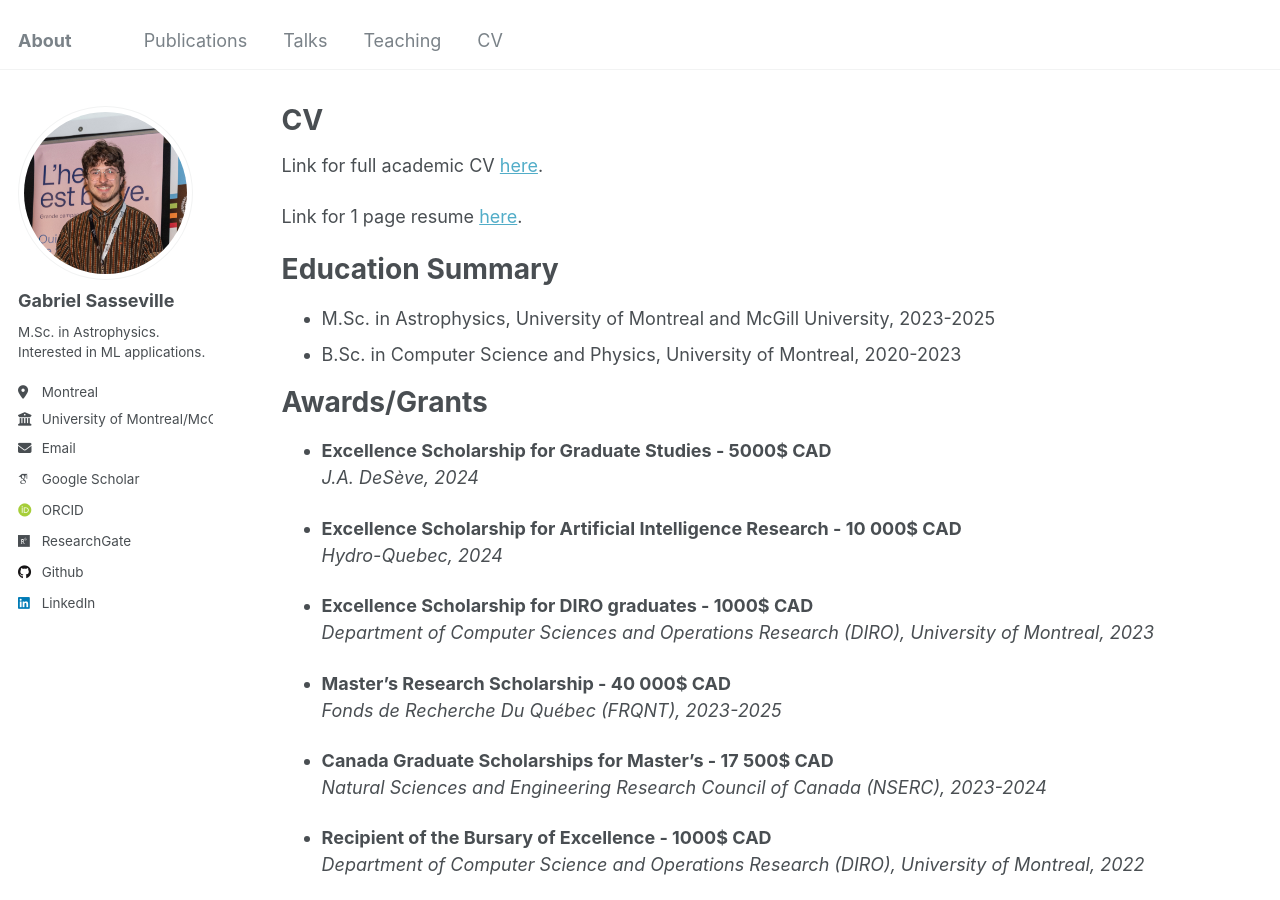
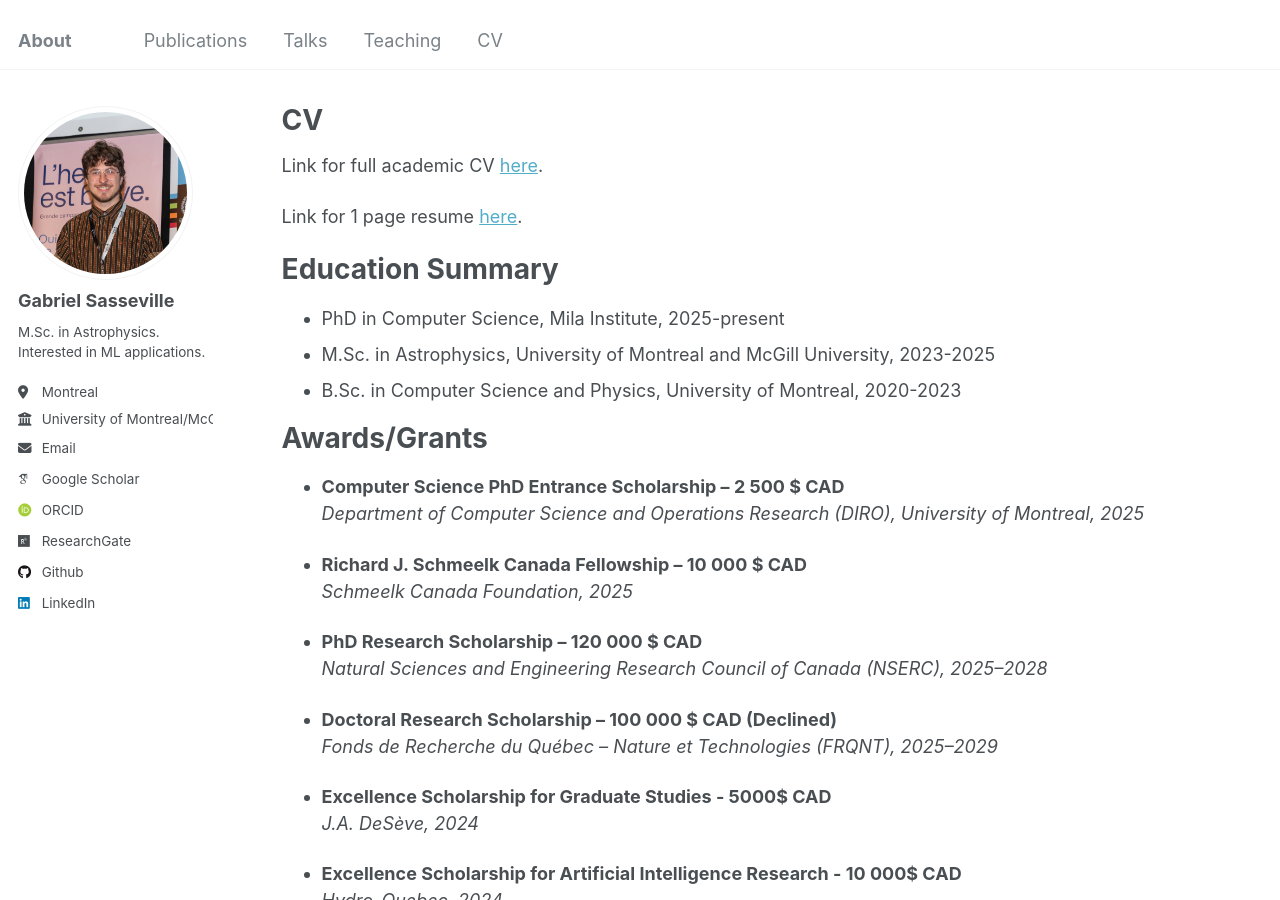
Before and after one commit to GabrielSasseville01/GabrielSasseville01.github.io, a Jekyll site: the page built from _pages/cv.md, in a window 1280 px wide and 900 px high. Built offline with Jekyll 4.4.1, drawn with Linux system fonts in a browser that asks for light colours; some web fonts are replaced.

Commit message:
updating CV

```diff
--- a/_pages/cv.md
+++ b/_pages/cv.md
@@ -16,11 +16,24 @@ Link for 1 page resume [here](https://GabrielSasseville01.github.io/files/Short_
 
 Education Summary
 ======
+* PhD in Computer Science, Mila Institute, 2025-present
 * M.Sc. in Astrophysics, University of Montreal and McGill University, 2023-2025
 * B.Sc. in Computer Science and Physics, University of Montreal, 2020-2023
 
 Awards/Grants
 ======
+- **Computer Science PhD Entrance Scholarship – 2 500 $ CAD**
+  *Department of Computer Science and Operations Research (DIRO), University of Montreal, 2025*
+
+- **Richard J. Schmeelk Canada Fellowship – 10 000 $ CAD**
+  *Schmeelk Canada Foundation, 2025*
+
+- **PhD Research Scholarship – 120 000 $ CAD**
+  *Natural Sciences and Engineering Research Council of Canada (NSERC), 2025–2028*
+
+- **Doctoral Research Scholarship – 100 000 $ CAD (Declined)**
+  *Fonds de Recherche du Québec – Nature et Technologies (FRQNT), 2025–2029*
+
 - **Excellence Scholarship for Graduate Studies - 5000$ CAD**
   *J.A. DeSève, 2024*
 
```
Also changed, not shown: 1 other file.
